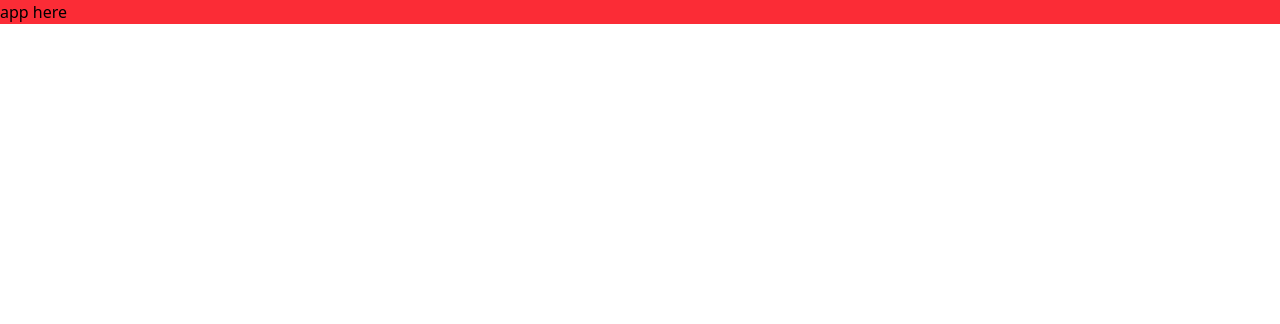
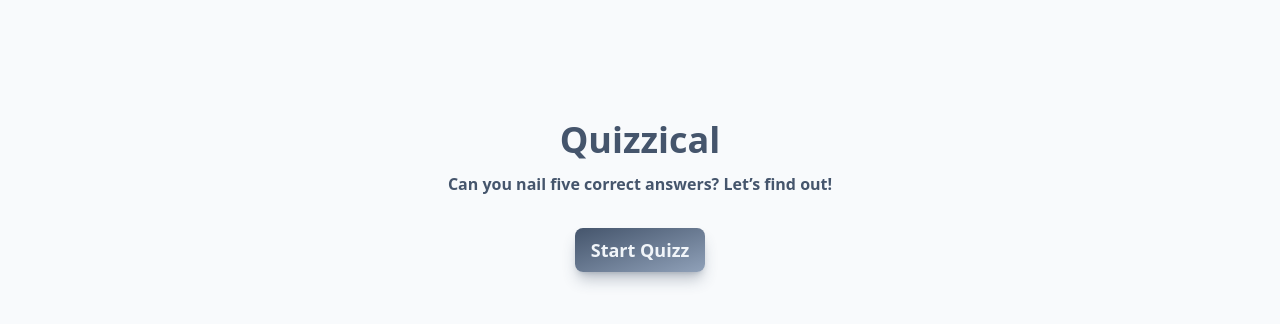
Before and after one commit to gyo82v/scrimba-quizz, a React (Vite) app: page / in a window 1280 px wide. Shown: the top 324 px of the page. Built offline with nearby package versions, Linux system fonts and the light colour scheme.

Commit message:
feat: add Home.jsx

```diff
--- a/src/App.jsx
+++ b/src/App.jsx
@@ -1,10 +1,20 @@
+import {RouterProvider, Route, createBrowserRouter, createRoutesFromElements} from "react-router-dom"
+import Home from "./pages/Home"
+import Quizz from "./pages/Quizz"
 
 
 function App() {
 
+  const router = createBrowserRouter(createRoutesFromElements(
+    <>
+      <Route path="/"  element={<Home />} />
+      <Route path="quizz" element={<Quizz />} />
+    </>
+  ))
+
   return (
-    <div className="bg-red-500">
-      <p>app here</p>
+    <div className="flex flex-col min-h-screen">
+      <RouterProvider router={router} />
     </div>
   )
 }
--- a/src/index.css
+++ b/src/index.css
@@ -22,7 +22,7 @@
 
   /* Apply custom styles to html, body, and the root element */
   html, body, #root {
-    @apply min-h-screen m-0 p-0;
+    @apply min-h-screen m-0 p-0 bg-slate-50;
     line-height: 1.5;
     font-weight: 400;
     scroll-behavior: smooth;
--- /dev/null
+++ b/src/pages/Home.jsx
@@ -0,0 +1,22 @@
+import {Link} from "react-router-dom"
+
+export default function Home(){
+    const container = `text-slate-600 flex flex-col items-center mt-30 min-h-screen`
+    const section1 = `flex flex-col items-center`
+    const h1 = `font-bold text-4xl mb-3 `
+    const p = `font-semibold text-slate-600`
+    const link = `mt-8 px-4 py-2 rounded-lg shadow-lg shadow-slate-700/30 text-lg font-bold
+                  bg-gradient-to-br from-slate-600 to-slate-400 text-slate-100
+                  transition-transform transition-colors transition-shadow duration-300 ease-in-out
+                  hover:scale-110 active:scale-95 hover:shadow-xl hover:from-slate-400 hover:to-slate-600
+                  `
+    return(
+        <main className={container}>
+            <section className={section1}>
+                <h1 className={h1}>Quizzical</h1>
+                <p className={p}>Can you nail five correct answers? Let’s find out!</p>
+                <Link className={link} to="quizz">Start Quizz</Link>
+            </section>
+        </main>
+    )
+}
--- /dev/null
+++ b/src/pages/Quizz.jsx
@@ -0,0 +1,7 @@
+export default function Quizz(){
+    return(
+        <main>
+            <h1>Quizz here</h1>
+        </main>
+    )
+}
```
Also changed, not shown: public/manifest.json (renamed from public/manfest.json).
